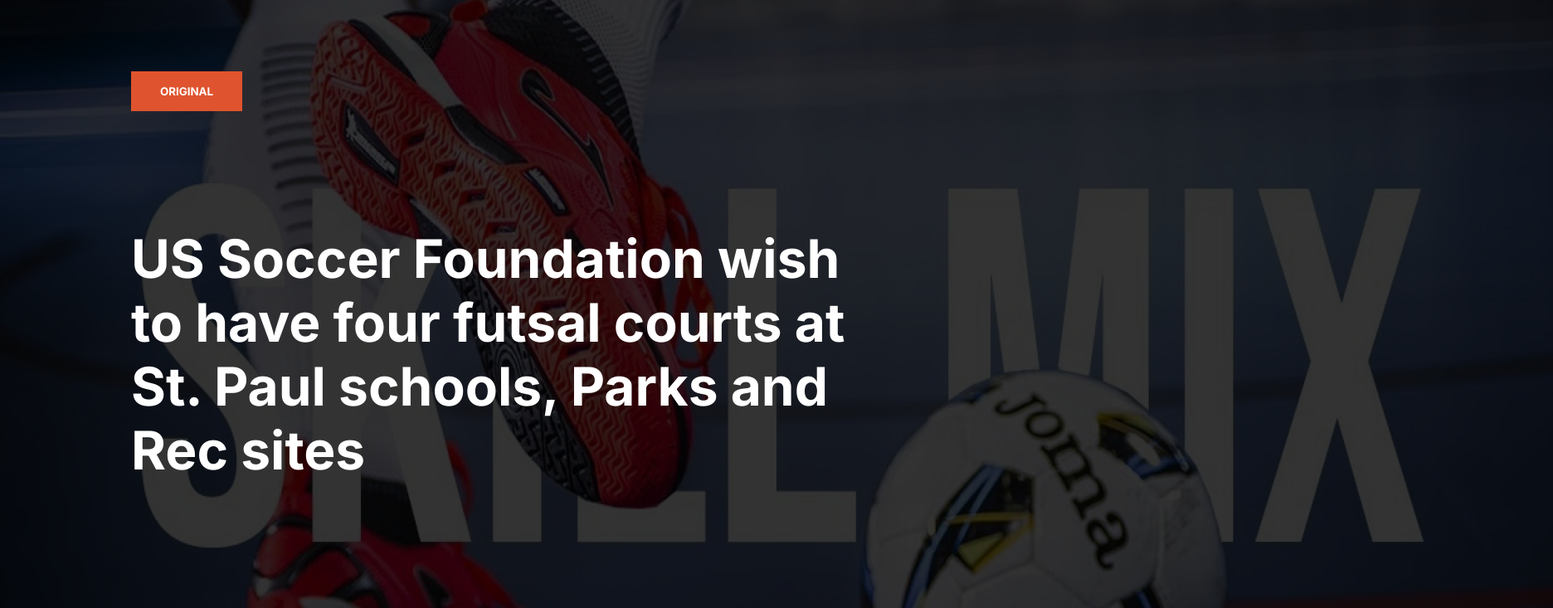
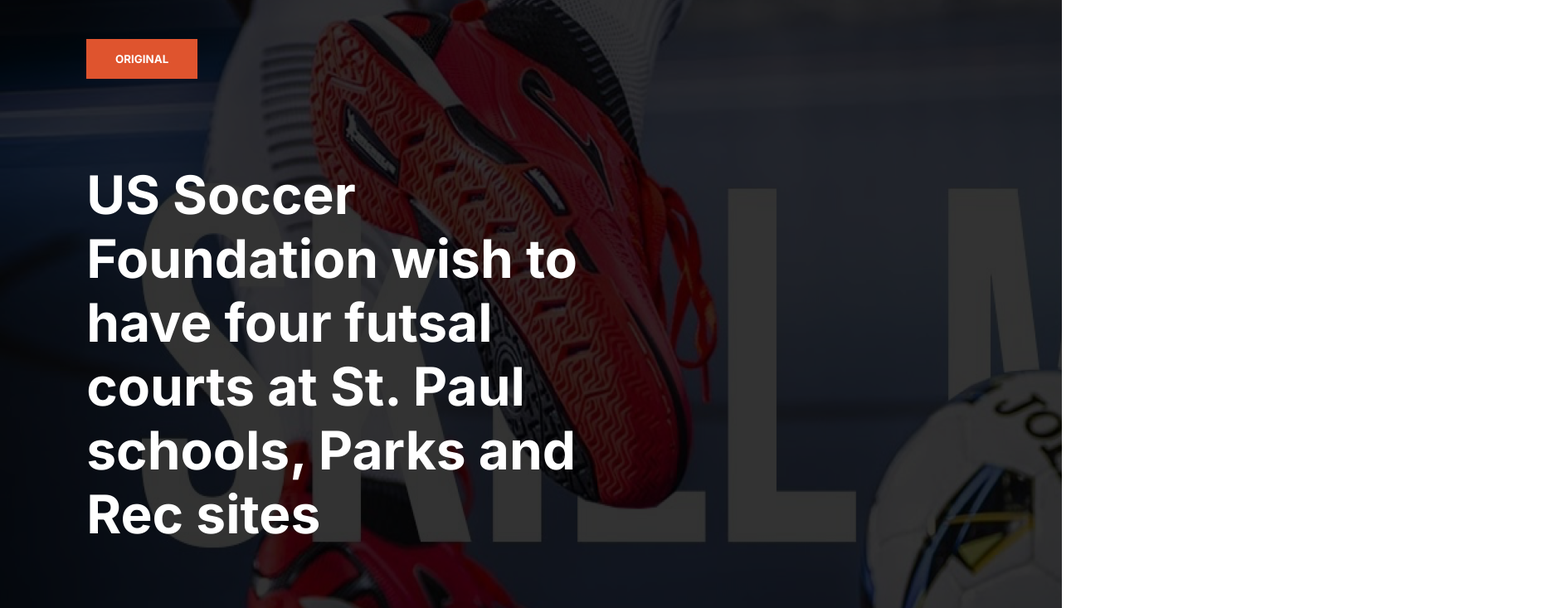
Before and after one commit to m2lovric/Futsal_Feed, a plain HTML site: page index.html in a window 1280 px wide. Shown: the part 111-844 px from the top of the page at 83% size, 1872 px wide, since content can reach past the window. Drawn offline with Linux system fonts and the light colour scheme.

Commit message:
correction

```diff
--- a/sass/_layout.scss
+++ b/sass/_layout.scss
@@ -2,10 +2,9 @@
 body {
   padding: 0;
   margin: 0;
+  border: 0;
   width: 100%;
-  display: grid;
-  grid-template-columns: repeat(12, 134px);
-  column-gap: 24px;
+  display: flex;
 }
 
 button {
--- a/sass/modules/_header.scss
+++ b/sass/modules/_header.scss
@@ -1,10 +1,9 @@
 @import 'base';
 
 .header {
-  grid-column: 1 / 13;
   display: grid;
-  width: 1872px;
-  grid-template-columns: repeat(12, 134px);
+  max-width: 1920px;
+  grid-template-columns: repeat(12, 1fr);
   column-gap: 24px;
   height: 980px;
   background-image: url("/assets/header-img.png");
```
Also changed, not shown: css/index.css, 1 other file.
